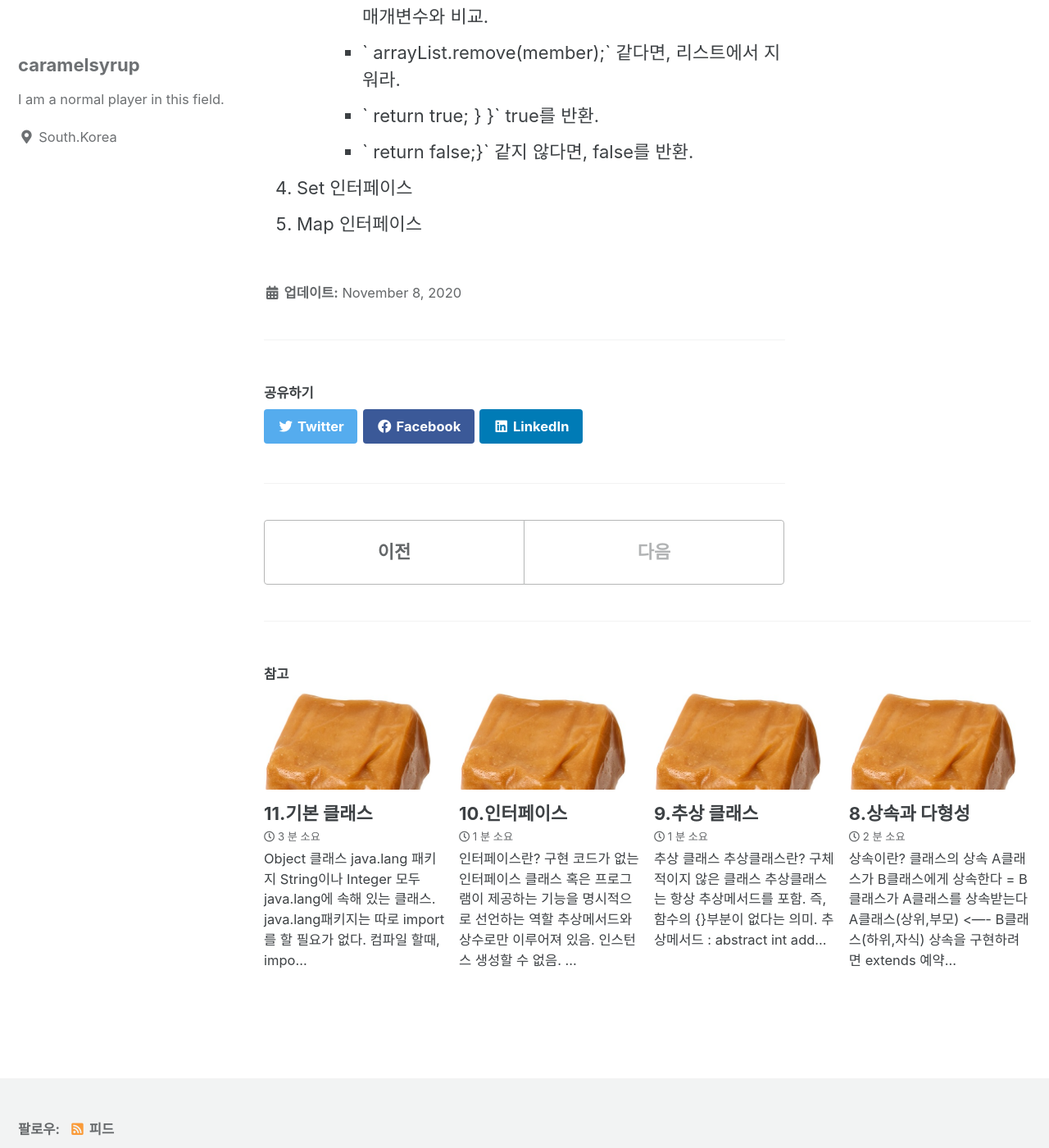
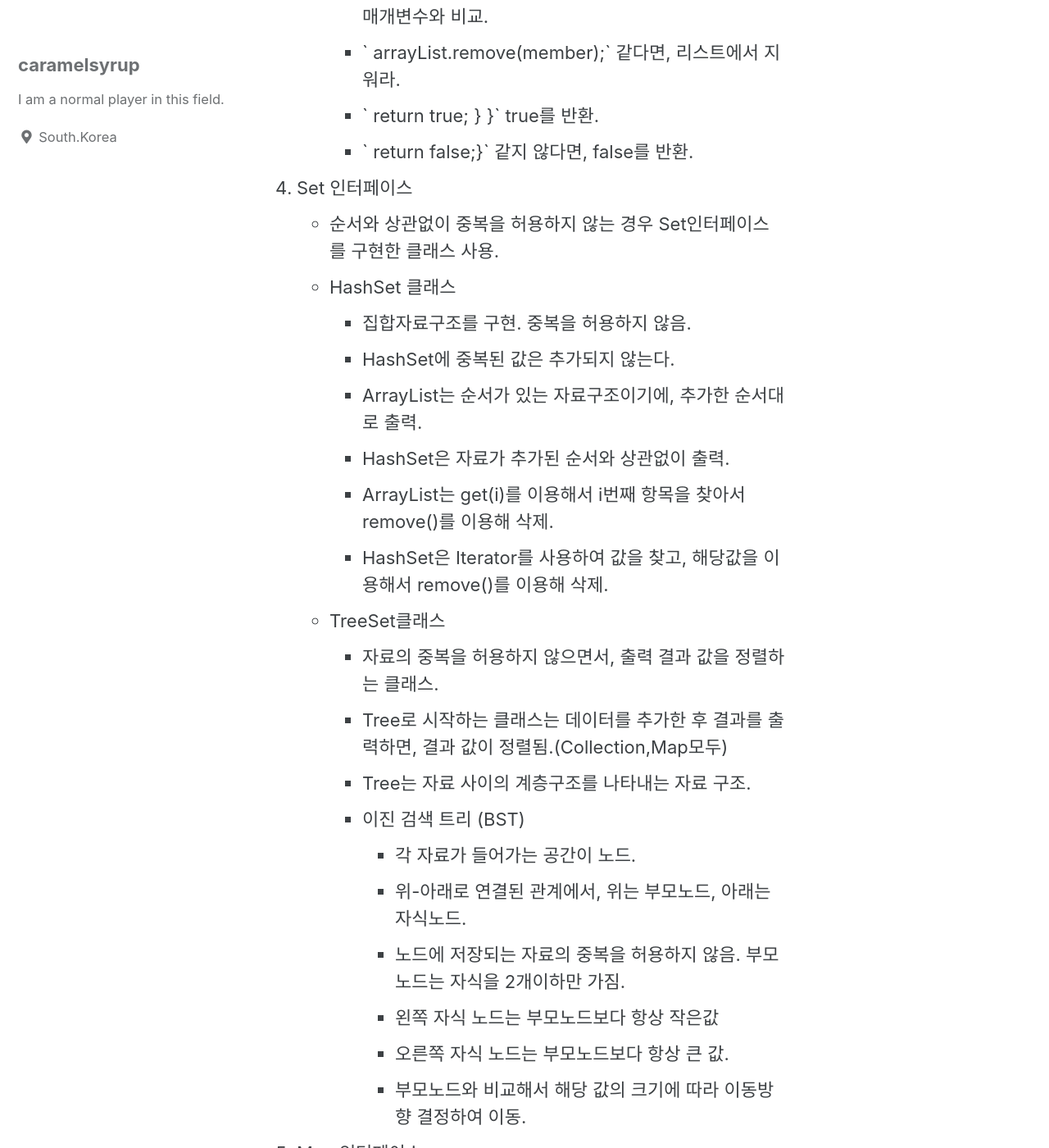
Before and after one commit to caramelsyrup/caramelsyrup.github.com, a Jekyll site: the page built from _posts/2020-11-08-Chapter12.md, in a window 1280 px wide and 1400 px high, scrolled down 8547 px. Shown: the whole window at 82% size. Built offline with Jekyll 4.4.1, drawn with Linux system fonts in a browser that asks for light colours; cached includes are drawn as plain includes.

Commit message:
20/11/28

```diff
--- a/_posts/2020-11-08-Chapter12.md
+++ b/_posts/2020-11-08-Chapter12.md
@@ -149,4 +149,23 @@ title: 12.컬렉션 프레임워크
 		* `   return true; } }`  true를 반환.
 		* `    return false;}`  같지 않다면, false를 반환.
 4. Set 인터페이스
+	* 순서와 상관없이 중복을 허용하지 않는 경우 Set인터페이스를 구현한 클래스 사용.
+	* HashSet 클래스
+		* 집합자료구조를 구현. 중복을 허용하지 않음.
+		* HashSet에 중복된 값은 추가되지 않는다.
+		* ArrayList는 순서가 있는 자료구조이기에, 추가한 순서대로 출력.
+		* HashSet은 자료가 추가된 순서와 상관없이 출력.
+		* ArrayList는 get(i)를 이용해서 i번째 항목을 찾아서 remove()를 이용해 삭제.
+		* HashSet은 Iterator를 사용하여 값을 찾고, 해당값을 이용해서 remove()를 이용해 삭제.
+	* TreeSet클래스
+		* 자료의 중복을 허용하지 않으면서, 출력 결과 값을 정렬하는 클래스.
+		* Tree로 시작하는 클래스는 데이터를 추가한 후 결과를 출력하면, 결과 값이 정렬됨.(Collection,Map모두)
+		* Tree는 자료 사이의 계층구조를 나타내는 자료 구조.
+		* 이진 검색 트리 (BST)
+			* 각 자료가 들어가는 공간이 노드.
+			* 위-아래로 연결된 관계에서, 위는 부모노드, 아래는 자식노드.
+			* 노드에 저장되는 자료의 중복을 허용하지 않음. 부모노드는 자식을 2개이하만 가짐.
+			* 왼쪽 자식 노드는 부모노드보다 항상 작은값
+			* 오른쪽 자식 노드는 부모노드보다 항상 큰 값.
+			* 부모노드와 비교해서 해당 값의 크기에 따라 이동방향 결정하여 이동.
 5. Map 인터페이스
```
